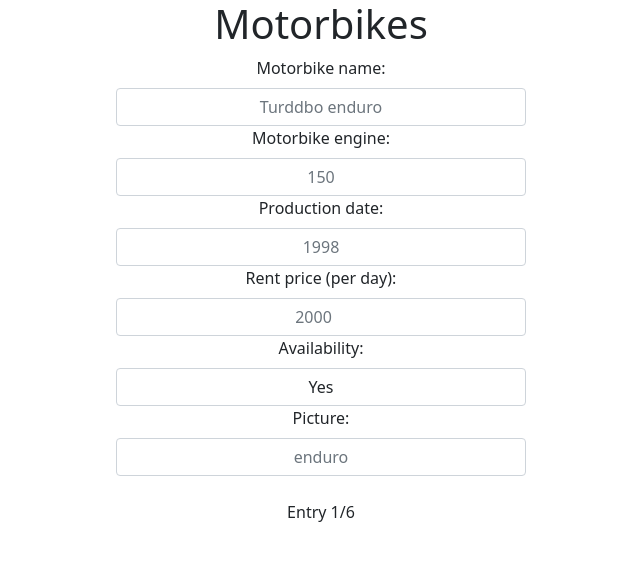
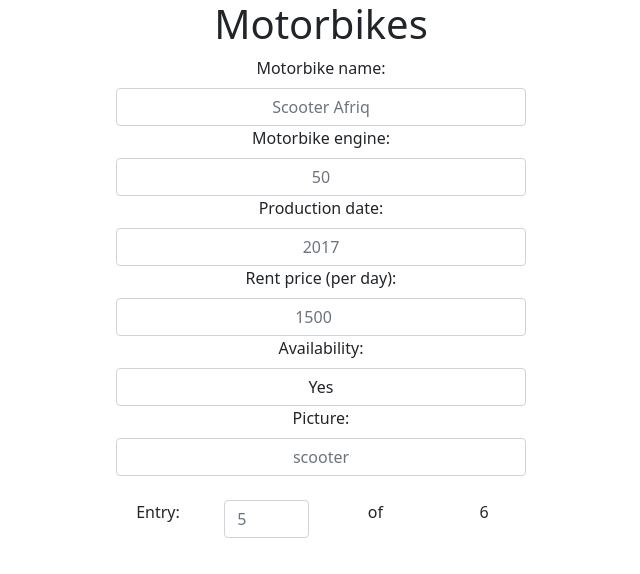
Before and after one commit to donbigosso/JSON_Reader_Frontend, a React (Create React App) app: page / in a window 1280 px wide. Shown: the top 574 px of the page, without its empty margins (319-959 px from the left). Built offline with nearby package versions, Linux system fonts and the light colour scheme.

Commit message:
Added index selector wit error boundry

```diff
--- a/src/App.css
+++ b/src/App.css
@@ -40,3 +40,8 @@
 .formField {
   text-align: center;
 }
+
+.alert {
+  color: red;
+  font-size: 0.8em;
+}
--- a/src/components/LoadedPage.js
+++ b/src/components/LoadedPage.js
@@ -6,8 +6,8 @@ export default function LoadedPage(props) {
   const dataPack = props.data;
   const [labelCnt, setLabelCnt] = useState(0);
   const [labelVals, setLabelVals] = useState([]);
-  const [currentElement, setCurrentElement] = useState(0);
-
+  const [currentElement, setCurrentElement] = useState(4);
+  const [alertStatus, setAlertStatus] = useState({ elementNotInRange: false });
   const labelCaptions = props.customSettings.labelCaptions;
   const fileNames = props.customSettings.fileNames;
   const fileNameKeys = Object.keys(fileNames);
@@ -101,12 +101,49 @@ export default function LoadedPage(props) {
   const drawForm = () => {
     return <Form>{drawFormFields()}</Form>;
   };
+
+  const alertMessages = {
+    elementNotInRange: "Please enter the correct value",
+  };
+
+  const handleEntrySelector = (event) => {
+    const entryValue = parseInt(event.target.value);
+    if (entryValue >= 1 && entryValue <= dataPack.length) {
+      setAlertStatus({ ...alertStatus, elementNotInRange: false });
+      setCurrentElement(entryValue - 1);
+    } else if (entryValue < 1) {
+      setCurrentElement(0);
+      setAlertStatus({ ...alertStatus, elementNotInRange: true });
+    } else if (entryValue > dataPack.length) {
+      setCurrentElement(dataPack.length - 1);
+      setAlertStatus({ ...alertStatus, elementNotInRange: true });
+    }
+  };
+
   return (
     <div>
       <h1>{displayCustomFileName(props.fileName)}</h1>
       {drawForm()}
       <br />
-      Entry {currentElement + 1}/{dataPack.length}
+      <Row>
+        <Col sm={4}></Col>
+        <Col sm={1}>Entry:</Col>
+        <Col sm={1}>
+          <FormControl
+            className="itemIndex"
+            type="number"
+            placeholder={currentElement + 1}
+            onChange={handleEntrySelector}
+          />
+        </Col>
+        <Col sm={1}>of</Col>
+        <Col sm={1}>{dataPack.length}</Col>
+        <p className="alert">
+          {alertStatus.elementNotInRange
+            ? "Element not in range, please enter a correct value..."
+            : ""}
+        </p>
+      </Row>
     </div>
   );
 }
```
